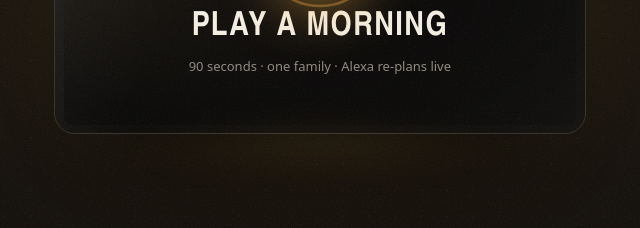
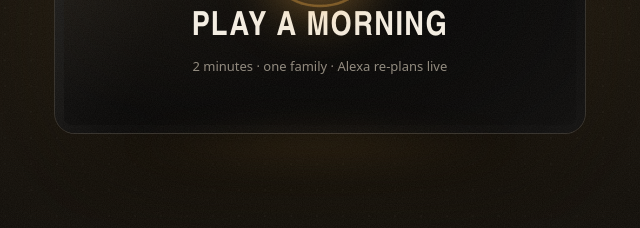
Before and after one commit to nika619/Doorbound, a website: page src/sim/sim.html in a window 1280 px wide. Shown: the part 291-519 px from the top of the page, 320-960 px from the left. Drawn offline with Linux system fonts and the light colour scheme.

Commit message:
docs: the scripted morning now runs two minutes, from start to out the door

```diff
--- a/src/sim/sim.html
+++ b/src/sim/sim.html
@@ -176,7 +176,7 @@ pre.insp .out { color: var(--alexa); } pre.insp .in { color: var(--go); } pre.in
       <div class="bar" id="bar"></div>
     </div></div>
     <div class="floor" aria-hidden="true"></div>
-    <button class="hero" id="hero" type="button"><span class="ring" aria-hidden="true"><svg viewBox="0 0 24 24"><path d="M8 5.5v13l11-6.5z"/></svg></span><span class="t">Play a morning</span><span class="s">90 seconds · one family · Alexa re-plans live</span></button>
+    <button class="hero" id="hero" type="button"><span class="ring" aria-hidden="true"><svg viewBox="0 0 24 24"><path d="M8 5.5v13l11-6.5z"/></svg></span><span class="t">Play a morning</span><span class="s">2 minutes · one family · Alexa re-plans live</span></button>
   </section>
 
   <div class="captions" aria-live="polite">
```
Also changed, not shown: README.md.
